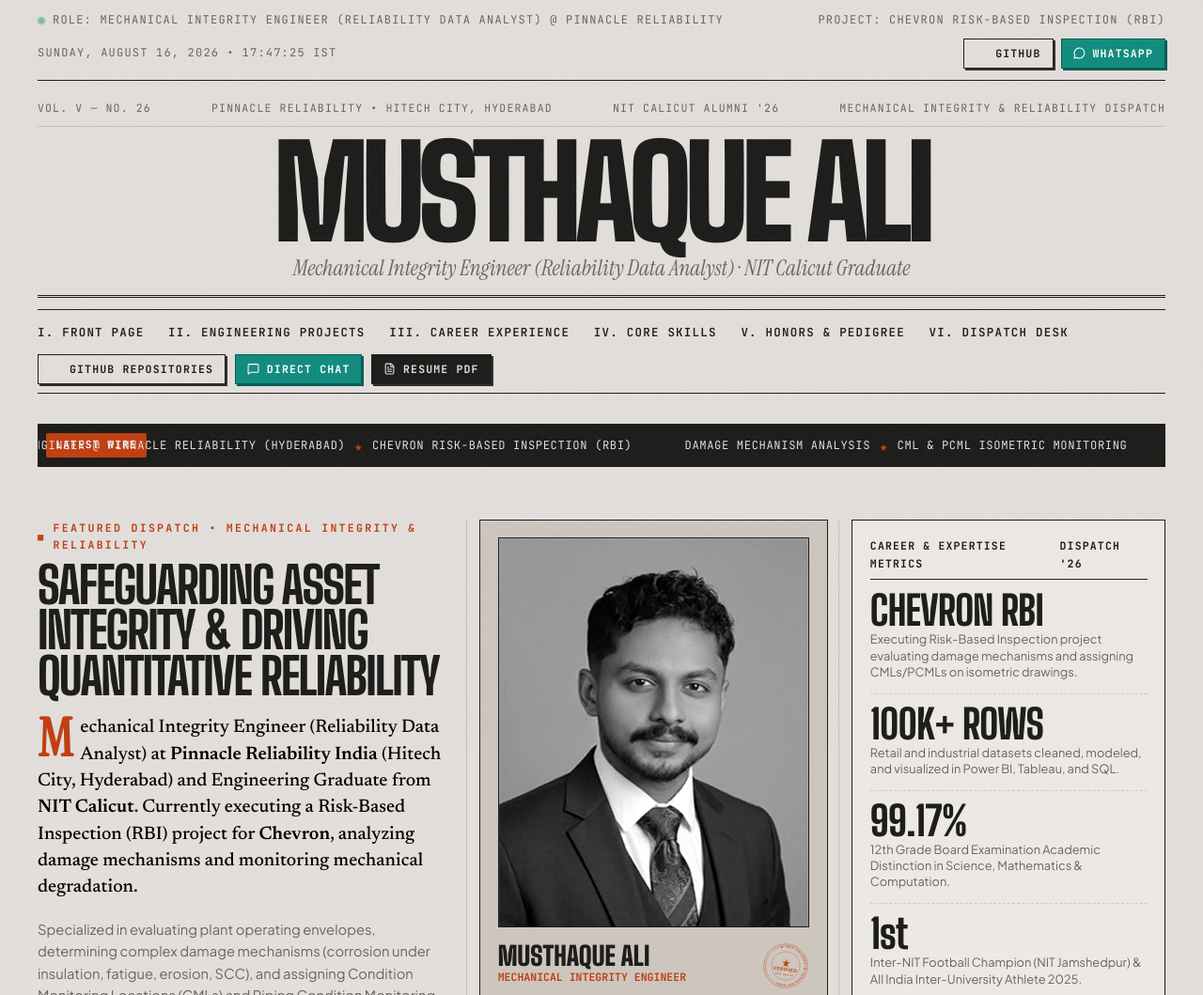
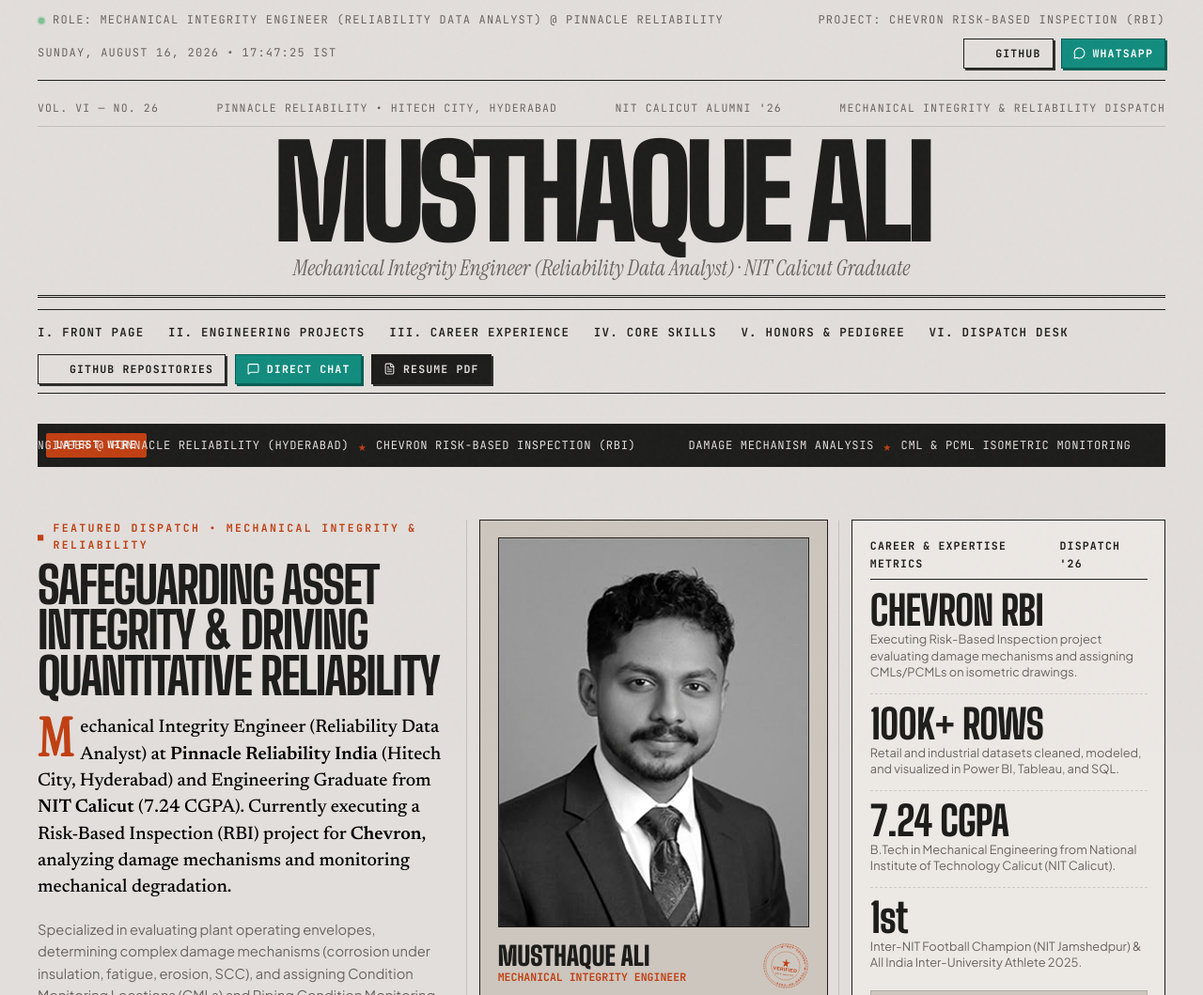
Before and after one commit to musthaqueali/portfolio, a website: page index.html in a window 1280 px wide. Shown: the top 1059 px of the page at 94% size. Drawn offline with nearby package versions, Linux system fonts and the light colour scheme; some icons are missing; a web font is replaced by a local one.

Commit message:
chore: update prominent metric to show 7.24 CGPA at NIT Calicut B.Tech Mechanical Engineering

```diff
--- a/index.html
+++ b/index.html
@@ -5,7 +5,7 @@
   <meta name="viewport" content="width=device-width, initial-scale=1.0, maximum-scale=5.0">
   <title>MUSTHAQUE ALI — Mechanical Integrity Engineer (Reliability Data Analyst)</title>
   <meta name="description" content="Official portfolio of Musthaque Ali, Mechanical Integrity Engineer (Reliability Data Analyst) at Pinnacle Reliability and NIT Calicut graduate. Specializing in Risk-Based Inspection (RBI) for Chevron, damage mechanism analysis, data science, and asset integrity.">
-  <meta name="keywords" content="Musthaque Ali, Mechanical Integrity Engineer, Reliability Data Analyst, Pinnacle Reliability, Chevron, Risk-Based Inspection, RBI, CML, PCML, NIT Calicut, SQL, Power BI, Tableau, Machine Learning, Python, Hyderabad, Kerala">
+  <meta name="keywords" content="Musthaque Ali, Mechanical Integrity Engineer, Reliability Data Analyst, Pinnacle Reliability, Chevron, Risk-Based Inspection, RBI, CML, PCML, NIT Calicut, 7.24 CGPA, SQL, Power BI, Tableau, Machine Learning, Python, Hyderabad, Kerala">
   <meta name="author" content="Musthaque Ali">
 
   <!-- Open Graph -->
@@ -54,7 +54,7 @@
          ========================================================================== -->
     <section class="masthead">
       <div class="masthead-meta-top">
-        <span>VOL. V — NO. 26</span>
+        <span>VOL. VI — NO. 26</span>
         <span>PINNACLE RELIABILITY • HITECH CITY, HYDERABAD</span>
         <span>NIT CALICUT ALUMNI '26</span>
         <span>MECHANICAL INTEGRITY &amp; RELIABILITY DISPATCH</span>
@@ -103,8 +103,8 @@
       <div class="ticker-track">
         <span class="ticker-item">MECHANICAL INTEGRITY ENGINEER @ PINNACLE RELIABILITY (HYDERABAD) <span class="ticker-bullet">★</span> CHEVRON RISK-BASED INSPECTION (RBI)</span>
         <span class="ticker-item">DAMAGE MECHANISM ANALYSIS <span class="ticker-bullet">★</span> CML &amp; PCML ISOMETRIC MONITORING</span>
+        <span class="ticker-item">NIT CALICUT B.TECH MECHANICAL ENGINEERING <span class="ticker-bullet">★</span> 7.24 CGPA</span>
         <span class="ticker-item">RETAIL SALES ANALYTICS &amp; SUPPLY CHAIN DASHBOARDS <span class="ticker-bullet">★</span> SQL, POWER BI, TABLEAU &amp; EXCEL</span>
-        <span class="ticker-item">MACHINE LEARNING &amp; PYTHON PIPELINES <span class="ticker-bullet">★</span> NIT CALICUT B.TECH '26</span>
         <span class="ticker-item">DIRECT WIRE: +91 7012318459 <span class="ticker-bullet">★</span> MUSTHAQUEALI42@GMAIL.COM</span>
         <!-- Loop copy -->
         <span class="ticker-item">MECHANICAL INTEGRITY ENGINEER @ PINNACLE RELIABILITY (HYDERABAD) <span class="ticker-bullet">★</span> CHEVRON RISK-BASED INSPECTION (RBI)</span>
@@ -125,7 +125,7 @@
         </h2>
 
         <div class="lead-standfirst">
-          <span class="drop-cap">M</span>echanical Integrity Engineer (Reliability Data Analyst) at <strong>Pinnacle Reliability India</strong> (Hitech City, Hyderabad) and Engineering Graduate from <strong>NIT Calicut</strong>. Currently executing a Risk-Based Inspection (RBI) project for <strong>Chevron</strong>, analyzing damage mechanisms and monitoring mechanical degradation.
+          <span class="drop-cap">M</span>echanical Integrity Engineer (Reliability Data Analyst) at <strong>Pinnacle Reliability India</strong> (Hitech City, Hyderabad) and Engineering Graduate from <strong>NIT Calicut</strong> (7.24 CGPA). Currently executing a Risk-Based Inspection (RBI) project for <strong>Chevron</strong>, analyzing damage mechanisms and monitoring mechanical degradation.
         </div>
 
         <p class="editorial-body-p">
@@ -155,7 +155,7 @@
           </div>
           <div class="rubber-stamp" style="transform: rotate(2deg);">
             <span>★ NIT CALICUT '26 ★</span>
-            <span style="font-size:0.65rem; margin-top:2px;">ENGINEERING MERIT</span>
+            <span style="font-size:0.65rem; margin-top:2px;">7.24 CGPA • B.TECH</span>
           </div>
         </div>
       </article>
@@ -209,8 +209,8 @@
         </div>
 
         <div class="stat-item" style="border-top: 1px dashed var(--border-light); padding-top: 0.75rem;">
-          <div class="stat-big">99.17%</div>
-          <div class="stat-label">12th Grade Board Examination Academic Distinction in Science, Mathematics &amp; Computation.</div>
+          <div class="stat-big">7.24 CGPA</div>
+          <div class="stat-label">B.Tech in Mechanical Engineering from National Institute of Technology Calicut (NIT Calicut).</div>
         </div>
 
         <div class="stat-item" style="border-top: 1px dashed var(--border-light); padding-top: 0.75rem;">
--- a/js/resume-data.js
+++ b/js/resume-data.js
@@ -13,19 +13,19 @@ const RESUME_DATA = {
     phone: "+91 7012318459",
     github_url: "https://github.com/musthaqueali",
     whatsapp_url: "https://wa.me/917012318459?text=Hi%20Musthaque,%20reaching%20out%20via%20your%20portfolio",
-    education_highlight: "NIT Calicut • B.Tech Mechanical Engineering (2022–2026)",
-    merit_highlight: "99.17% Higher Secondary (12th Grade) • Full A+ SSLC",
+    education_highlight: "NIT Calicut • B.Tech Mechanical Engineering (2022–2026) • 7.24 CGPA",
+    cgpa_highlight: "7.24 CGPA • B.Tech Mechanical Engineering (NIT Calicut)",
     sports_highlight: "Inter-NIT Football Champion (NIT Jamshedpur) & All India Inter-University 2025",
     leadership_highlight: "Marketing Head, NITC Super League • NCC B-Certificate Holder",
     status: "Mechanical Integrity Engineer (Reliability Data Analyst) @ Pinnacle Reliability",
-    edition_no: "VOL. V — NO. 26",
+    edition_no: "VOL. VI — NO. 26",
     dispatch_date: "AUGUST 2026 DISPATCH"
   },
 
   metrics: [
     { value: "Pinnacle", label: "Mechanical Integrity Engineer (Reliability Data Analyst)" },
     { value: "Chevron RBI", label: "Executing Risk-Based Inspection & Damage Mechanism Analysis" },
-    { value: "NIT Calicut", label: "B.Tech Mechanical Engineering Graduate (2022–2026)" },
+    { value: "7.24 CGPA", label: "NIT Calicut • B.Tech Mechanical Engineering (2022–2026)" },
     { value: "GitHub", label: "github.com/musthaqueali • Active Engineering Repositories" }
   ],
 
```
